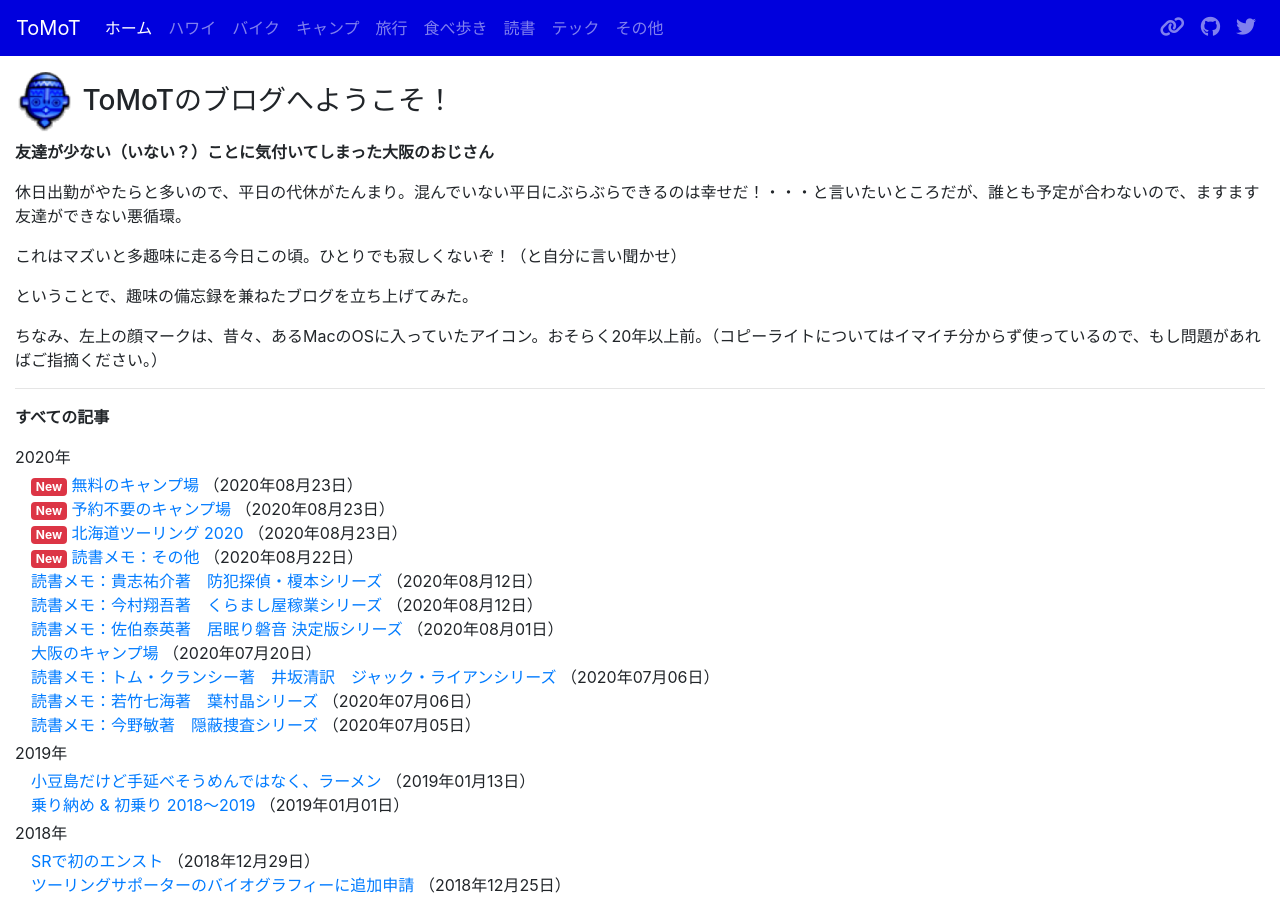
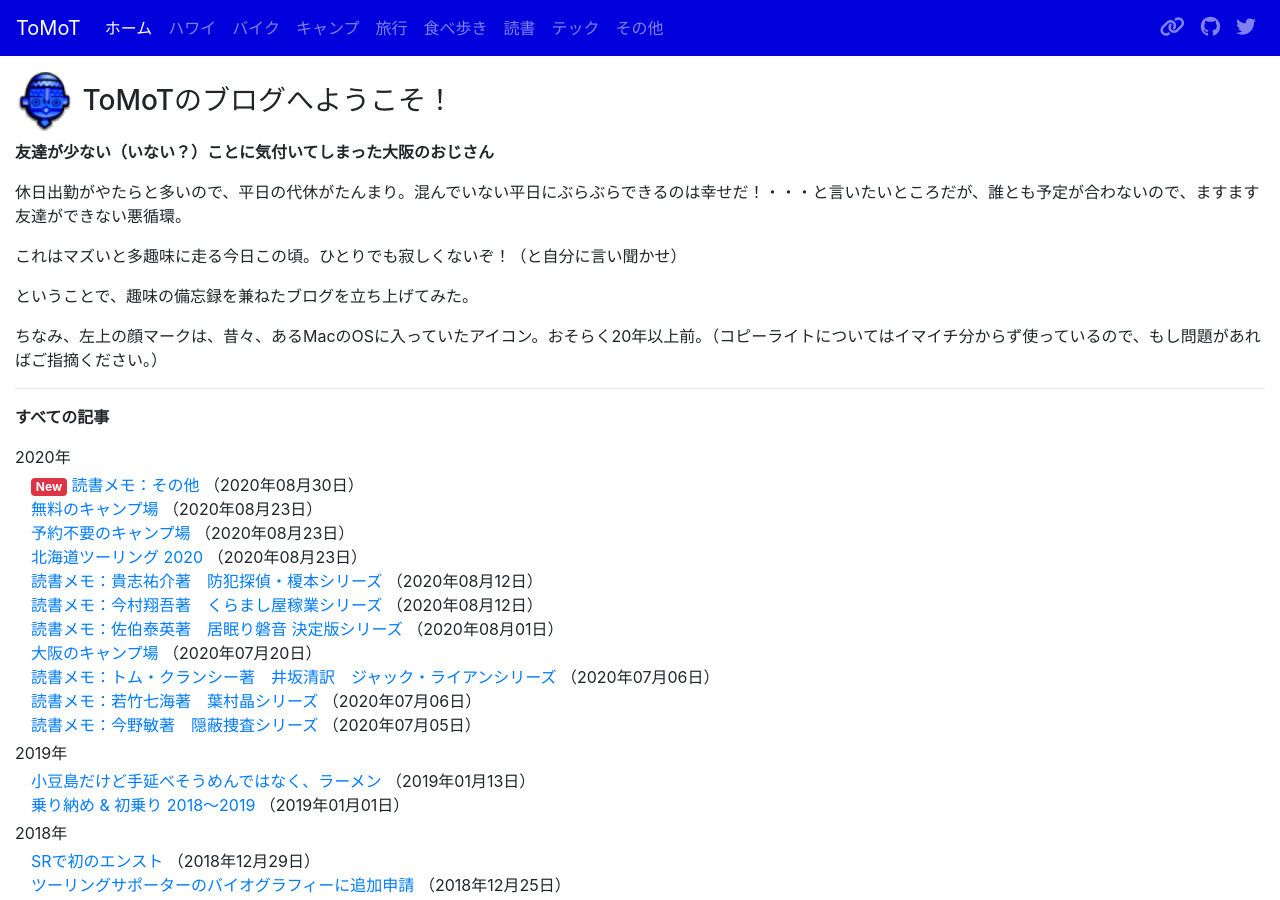
Before and after one commit to tomot/tomot.github.io, a Jekyll site: the page built from index.md, in a window 1280 px wide and 900 px high. Built offline with Jekyll 4.4.1, drawn with Linux system fonts in a browser that asks for light colours; nearby versions of some CDN libraries.

Commit message:
add a book by Nishio

```diff
--- a/index.md
+++ b/index.md
@@ -19,10 +19,10 @@ title: ToMoT - ホーム
 
 <p class="mb-1">2020年</p>
 <ul class="list-unstyled ml-3 mb-1">
-<li><span class="badge badge-danger">New</span> <a href="pages/camp-free.html">無料のキャンプ場</a> （2020年08月23日）</li>
-<li><span class="badge badge-danger">New</span> <a href="pages/camp-ownway.html">予約不要のキャンプ場</a> （2020年08月23日）</li>
-<li><span class="badge badge-danger">New</span> <a href="pages/motorcycle-HT2020.html">北海道ツーリング 2020</a> （2020年08月23日）</li>
-<li><span class="badge badge-danger">New</span> <a href="pages/book-etc.html">読書メモ：その他</a> （2020年08月22日）</li>
+<li><span class="badge badge-danger">New</span> <a href="pages/book-etc.html">読書メモ：その他</a> （2020年08月30日）</li>
+<li><a href="pages/camp-free.html">無料のキャンプ場</a> （2020年08月23日）</li>
+<li><a href="pages/camp-ownway.html">予約不要のキャンプ場</a> （2020年08月23日）</li>
+<li><a href="pages/motorcycle-HT2020.html">北海道ツーリング 2020</a> （2020年08月23日）</li>
 <li><a href="pages/book-kishi.html">読書メモ：貴志祐介著　防犯探偵・榎本シリーズ</a> （2020年08月12日）</li>
 <li><a href="pages/book-imamura.html">読書メモ：今村翔吾著　くらまし屋稼業シリーズ</a> （2020年08月12日）</li>
 <li><a href="pages/book-saeki.html">読書メモ：佐伯泰英著　居眠り磐音 決定版シリーズ</a> （2020年08月01日）</li>
```
Also changed, not shown: book.md (+1 -1 lines), pages/book-etc.md (+7 -1 lines).
